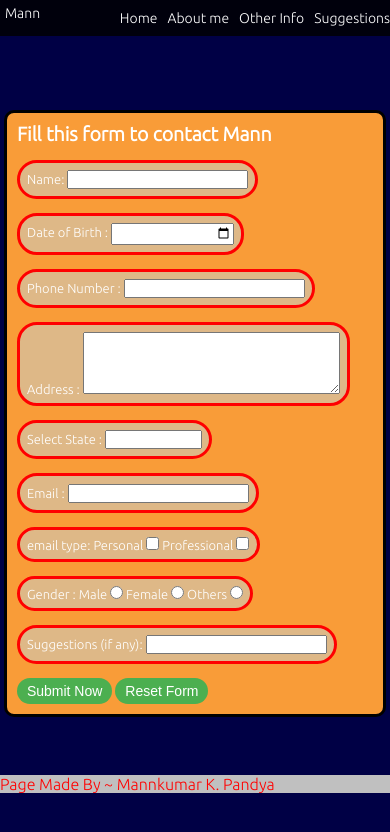
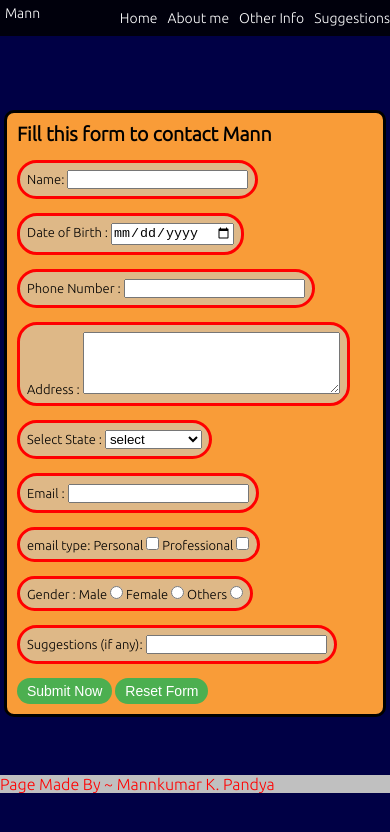
Before and after one commit to Mannkp/Web_project_1, a plain HTML site: page contactme.html in a window 390 px wide. Drawn offline with Linux system fonts and the light colour scheme.

Commit message:
major changes

```diff
--- a/contactme.html
+++ b/contactme.html
@@ -14,7 +14,7 @@
         * {
             margin: 0px;
             padding: 0px;
-            color: white;
+            /* color: white; */
         }
 
         body {
@@ -48,6 +48,7 @@
         nav {
             background: rgba(0, 0, 0, 0.815);
             backdrop-filter: blur(0px);
+            color:white;
         }
 
         nav ul {
@@ -102,11 +103,14 @@
             color: red;
         }
 
+        form input{
+            color: black;
+        }
+
         @media screen and (max-width:900px) {
             * {
             margin: 0px;
             padding: 0px;
-            color: white;
         }
 
         body {
@@ -202,7 +206,7 @@
             height: auto;
         }
 
-        form{
+        form input{
             color: black;
         }
 
```
